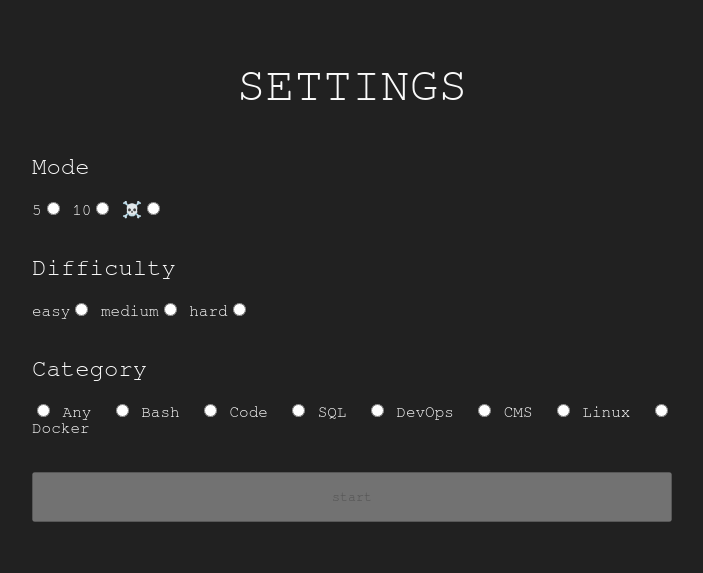
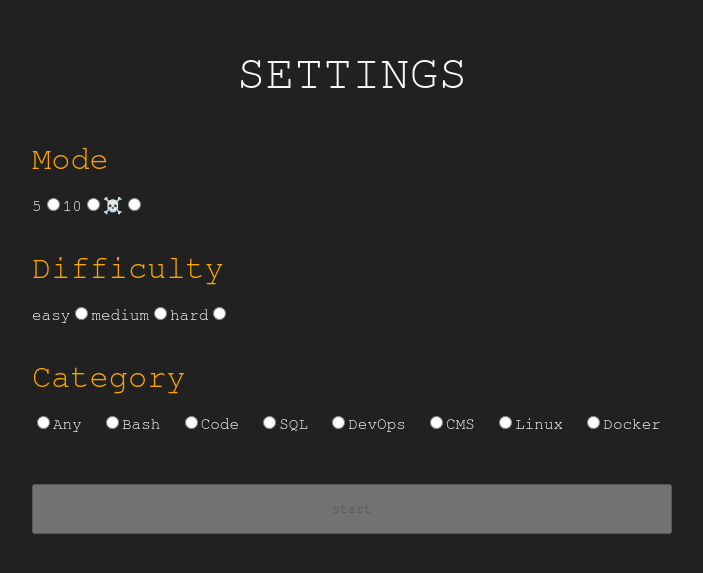
Before and after one commit to waddal/Quizard, a React (Create React App) app: page /settings in a window 1280 px wide. Shown: the part 121-694 px from the top of the page, without its empty margins (288-991 px from the left). Built offline with nearby package versions, Linux system fonts and the light colour scheme; no server answers.

Commit message:
refactor: imports organized, separated external libraries from codebase content

```diff
--- a/src/components/Quiz.jsx
+++ b/src/components/Quiz.jsx
@@ -2,6 +2,7 @@ import React, { useState, useEffect } from "react";
 import styled from "styled-components";
 import { connect } from "react-redux";
 import { useNavigate } from "react-router-dom";
+
 import { addIndex, addScore } from '../actions/quizActions';
 
 const Quiz = (props) => {
@@ -89,6 +90,7 @@ const Quiz = (props) => {
     renderAnswers();
   }, [index]);
 
+  console.log(props)
   return (
     <StyledQuiz>
       <Title>QUIZ</Title>
--- a/src/components/Result.jsx
+++ b/src/components/Result.jsx
@@ -1,7 +1,7 @@
 import React from "react";
+import { connect } from "react-redux";
 import { useNavigate } from "react-router-dom";
 import styled from "styled-components";
-import { connect } from "react-redux";
 
 const StyledResult = styled.div`
   height: 100vh;
--- a/src/components/Settings.jsx
+++ b/src/components/Settings.jsx
@@ -1,18 +1,16 @@
 import React, { useState, useEffect } from "react";
+import { connect } from "react-redux";
+import { useNavigate } from "react-router-dom";
 import styled from "styled-components";
-import { BASE_URL, API_KEY } from "../constants";
 import axios from "axios";
 import * as yup from "yup";
+import useSound from "use-sound";
+
+import { BASE_URL, API_KEY } from "../constants";
 import schema from "../validation/formSchema";
 import categories from "../data/categories";
-import { useNavigate } from "react-router-dom";
-import { connect } from "react-redux";
 import { setData } from "../actions/quizActions";
-import useSound from "use-sound";
 import popSfx from "../assets/audio/pop.mp3";
-
-// import dotenv from "dotenv";
-// dotenv.config({ path: ".env" });
 
 const initialFormValues = {
   mode: "",
@@ -93,7 +91,7 @@ const Settings = (props) => {
         <SettingsSection>
           <SettingTitle>Mode</SettingTitle>
           <label className="modeSelect">
-            {" "}
+
             5
             <input
               type="radio"
@@ -106,7 +104,7 @@ const Settings = (props) => {
             />
           </label>
           <label className="modeSelect">
-            {" "}
+
             10
             <input
               type="radio"
@@ -118,7 +116,7 @@ const Settings = (props) => {
             />
           </label>
           <label className="modeSelect">
-            {" "}
+
             ☠️
             <input
               type="radio"
@@ -133,7 +131,7 @@ const Settings = (props) => {
         <SettingsSection>
           <SettingTitle>Difficulty</SettingTitle>
           <label className="modeSelect">
-            {" "}
+
             easy
             <input
               type="radio"
@@ -146,7 +144,7 @@ const Settings = (props) => {
             />
           </label>
           <label className="difficultySelect">
-            {" "}
+
             medium
             <input
               type="radio"
@@ -158,7 +156,7 @@ const Settings = (props) => {
             />
           </label>
           <label className="difficultySelect">
-            {" "}
+
             hard
             <input
               type="radio"
@@ -183,7 +181,7 @@ const Settings = (props) => {
                   checked={formValues.category === item}
                   onChange={handleChange}
                   onMouseOver={pop}
-                />{" "}
+                />
                 {item} &nbsp;
               </label>
             );
@@ -233,8 +231,9 @@ const Form = styled.form`
 `;
 
 const SettingTitle = styled.h2`
-  font-size: 1.5rem;
+  font-size: 2rem;
   margin-bottom: 20px;
+  color: orange
 `;
 
 const SettingsSection = styled.div`
--- a/src/components/Splash.jsx
+++ b/src/components/Splash.jsx
@@ -1,6 +1,7 @@
 import React from "react";
 import { useNavigate } from "react-router-dom";
 import styled from "styled-components";
+
 import logo from "../assets/visual/github.png";
 
 const Splash = () => {
@@ -45,7 +46,7 @@ const Button = styled.button`
 
   &:hover {
     background-color: #f4f6ed;
-    box-shadow: 0 0 30px 15px #fff, 0 0 50px 30px #f0f, 0 0 70px 45px #0ff;
+    box-shadow: 0 0 6px 3px #fff, 0 0 16px 8px #f0f, 0 0 20px 10px #0ff;
   }
 `;
 
```
